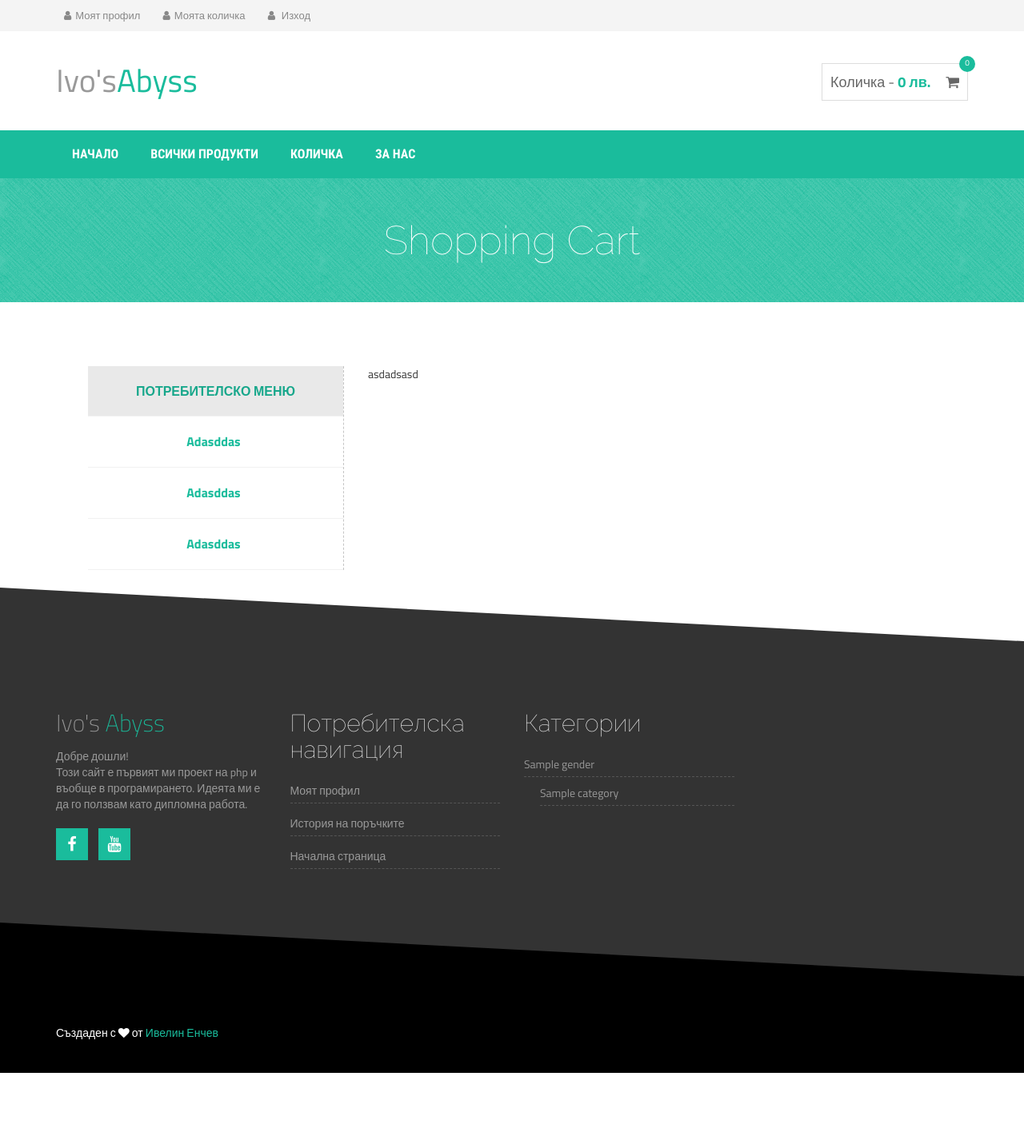
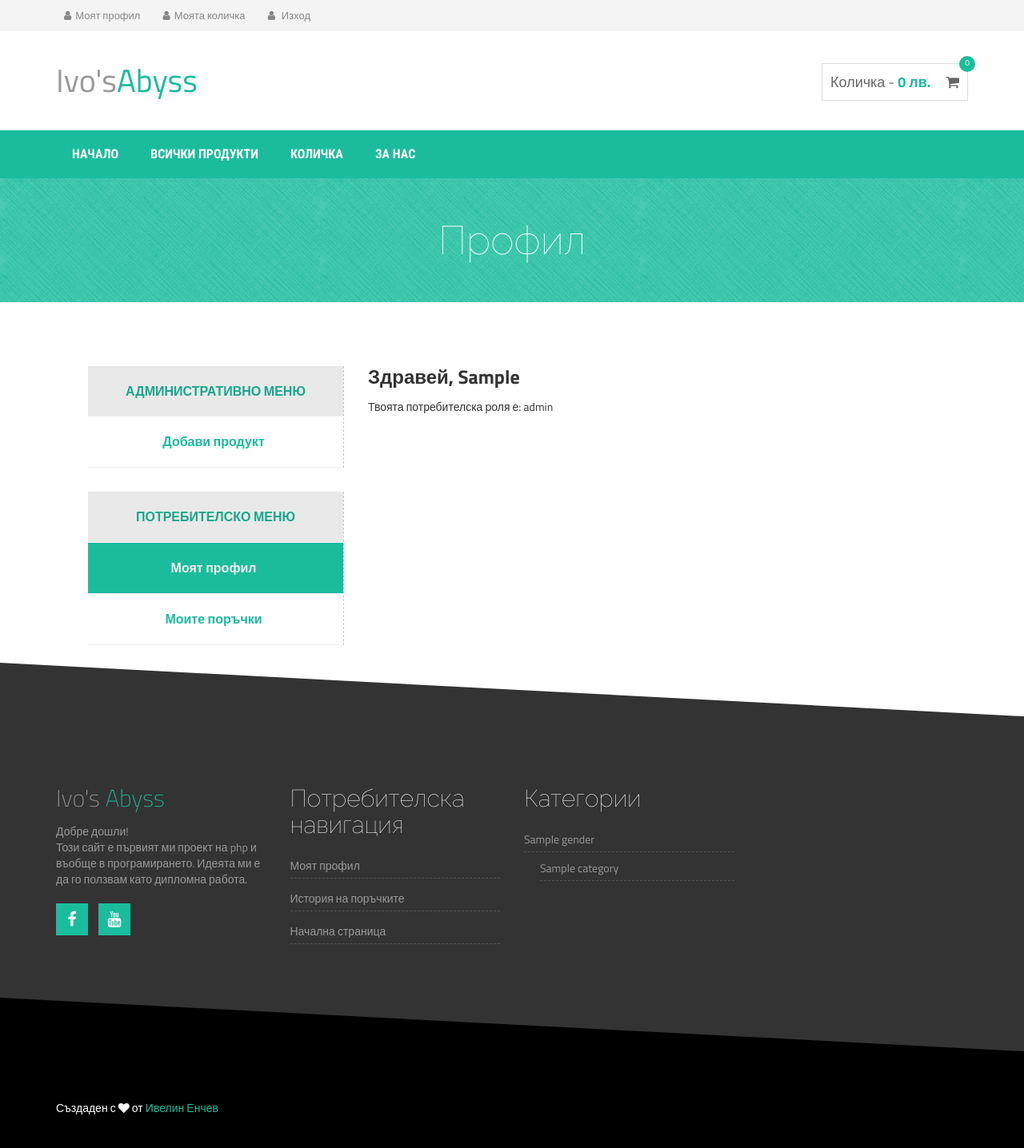
Before and after one commit to ifkuuu/diplomna, a PHP site: page /user_profile.php in a window 1280 px wide. Shown: the whole page at 80% size. Before the commit the page ends 1342 px from the top, so only its background shows below. Run offline with PHP 8.4, Linux system fonts and the light colour scheme; the visitor is signed in with stand-in values (Sample User, id 1); tables that the repository leaves empty or names only in its code hold one stand-in row (values such as "Sample post"); some libraries are stand-ins or nearby versions.

Commit message:
Added history of orders in user profile.

```diff
--- a/app.php
+++ b/app.php
@@ -27,7 +27,7 @@ if (strpos($URI, 'admin_') && isset($_SESSION['user_id'])) {
     unset($userService);
     if (!$user->isAdmin()) {
         unset($user);
-       // header('HTTP/1.0 403 Forbidden');
+        // header('HTTP/1.0 403 Forbidden');
         include_once "frontend/404_frontend.php";
         exit();
     }
--- a/css/style.css
+++ b/css/style.css
@@ -1068,11 +1068,15 @@ div.cart-collaterals ul.products li.product:hover .add_to_cart_button{background
     width: 33%;
 }
 
-.ivo-profile-sidebar ul {
+.ivo-profile-sidebar ul, .ivo-order-fieldset {
     border-right: 1px dashed #c5c5c5;
 
     text-align: center;
     list-style-type: none;
+}
+
+.ivo-order-fieldset li:hover {
+    cursor: pointer;
 }
 
 .ivo-profile-sidebar ul li {
@@ -1080,7 +1084,7 @@ div.cart-collaterals ul.products li.product:hover .add_to_cart_button{background
     padding: 10px 0;
 }
 
-.ivo-profile-sidebar ul li a {
+.ivo-profile-sidebar ul li a, .ivo-orders-container ul li a {
     display: block;
     font-size: 16px;
     font-weight: bold;
@@ -1102,7 +1106,7 @@ div.cart-collaterals ul.products li.product:hover .add_to_cart_button{background
     background-color: #1abc9c;
 }
 
-.ivo-profile-sidebar ul li:first-child {
+.ivo-profile-sidebar ul li:first-child, .ivo-order-fieldset li:first-child {
     background-color: #e9e9e9;
     color: #17a78b;
     font-size: 16px;
--- a/frontend/footer_frontend.php
+++ b/frontend/footer_frontend.php
@@ -28,7 +28,7 @@ $genders = $optionsService->getGenders();
                     <h2 class="footer-wid-title">Потребителска навигация </h2>
                     <ul>
                         <li><a href="user_profile.php">Моят профил</a></li>
-                        <li><a href="">История на поръчките</a></li>
+                        <li><a href="user_profile.php?orders=1">История на поръчките</a></li>
                         <li><a href="index.php">Начална страница</a></li>
                     </ul>
                 </div>
--- a/frontend/user_profile_frontend.php
+++ b/frontend/user_profile_frontend.php
@@ -1,5 +1,7 @@
 <?php
 include_once "header_frontend.php"
+/** @var \Data\Users\User $user */
+/** @var \Data\Orders\Order[] $orders */
 ?>
 
     <div class="product-big-title-area">
@@ -7,7 +9,7 @@ include_once "header_frontend.php"
             <div class="row">
                 <div class="col-md-12">
                     <div class="product-bit-title text-center">
-                        <h2>Shopping Cart</h2>
+                        <h2>Профил</h2>
                     </div>
                 </div>
             </div>
@@ -20,16 +22,80 @@ include_once "header_frontend.php"
         <div class="container">
             <div class="row">
                 <div class="col-md-4 ivo-profile-sidebar">
-                <ul class="ivo-profile-nav">
-                    <li>ПОТРЕБИТЕЛСКО МЕНЮ</li>
-                    <li><a href="#">Adasddas</a></li>
-                    <li><a href="#">Adasddas</a></li>
-                    <li><a href="#">Adasddas</a></li>
-                </ul>
+                <?php if ($user->isAdmin()): ?>
+                    <ul class="ivo-profile-nav">
+                        <li>АДМИНИСТРАТИВНО МЕНЮ</li>
+                        <li><a href="admin_add_product.php">Добави продукт</a></li>
+                    </ul>
+                    <br>
+                <?php endif; ?>
+                    <ul class="ivo-profile-nav">
+                        <li>ПОТРЕБИТЕЛСКО МЕНЮ</li>
+                        <li  class="ivo-selected-li"><a class="ivo-selected" href="user_profile.php">Моят профил</a></li>
+                        <li><a href="user_profile.php?orders=1">Моите поръчки</a></li>
+                    </ul>
                 </div>
 
                 <div class="col-md-8">
-                    <div>asdadsasd</div>
+                    <?php if (!isset($orders)): ?>
+                    <div>
+                        <h3>Здравей, <?= $user->getFirstName() ?></h3>
+                        <p>Твоята потребителска роля е: <?= $user->getRole() ?></p>
+                    </div>
+                    <?php endif; ?>
+                    <?php if (isset($orders)): ?>
+                        <?php foreach ($orders as $order): ?>
+                            <div class="ivo-orders-container">
+                                <ul class="ivo-order-fieldset">
+                                    <li> <a>Поръчка № <?= $order->getId() ?></a></li>
+                                    <li><table class="shop_table">
+                                        <thead>
+                                        <tr>
+                                            <th class="product-name">Продукт</th>
+                                            <th class="product-total">Цена</th>
+                                        </tr>
+                                        </thead>
+                                        <tbody>
+                                    <?php foreach ($order->getProducts() as $product): ?>
+                                        <tr class="cart_item">
+                                            <td class="product-name">
+                                                <?= $product->getName() ?><strong class="product-quantity"></strong>
+                                            </td>
+                                            <td class="product-total">
+                                                <span class="amount"><?= $product->getPrice() ?> лв.</span>
+                                            </td>
+                                        </tr>
+                                    <?php endforeach; ?>
+                                        </tbody>
+                                        <tfoot>
+
+                                        <tr class="cart-subtotal">
+                                            <th>Цена</th>
+                                            <td><span class="amount"><?= $order->getOrderCost() ?> лв.</span>
+                                            </td>
+                                        </tr>
+
+                                        <tr class="shipping">
+                                            <th>Цена за доставка</th>
+                                            <td>
+
+                                                Безплатна доставка
+                                                <input class="shipping_method" value="free_shipping" id="shipping_method_0" data-index="0" name="shipping_method[0]" type="hidden">
+                                            </td>
+                                        </tr>
+
+
+                                        <tr class="order-total">
+                                            <th>Крайна цена</th>
+                                            <td><strong><span class="amount"><?= $order->getOrderCost() ?> лв.</span></strong> </td>
+                                        </tr>
+                                        </tfoot>
+                                    </table>
+                                    </li>
+                                </ul>
+                            </div>
+                        <?php endforeach; ?>
+                    <?php endif; ?>
                 </div>
             </div>
         </div>
--- a/js/main.js
+++ b/js/main.js
@@ -106,13 +106,25 @@ jQuery(document).ready(function($){
 
     /* ============================================================================================================== */
 
+    // Sets the correct classes for highlighting li items on menus.
+
     // Ivo - add active class to header nav
     let ivoUrl = window.location.pathname;
+    let ivoHref = window.location.href;
     // Get just the file name (ex. search.php) and find an <a> with that href and add class 'active' to it.
     ivoUrl = ivoUrl.split('/');
+    ivoHref = ivoHref.split('/');
     ivoUrl = ivoUrl.slice(-1).pop();
+    ivoHref = ivoHref.slice(-1).pop();
+
     $(".nav li").removeClass("active");
     $('.nav li a[href="'+ivoUrl+'"]').parent('li').addClass("active");
+
+    ivoProfileUl = $(".ivo-profile-nav");
+    ivoProfileUl.find('li').removeClass("ivo-selected-li");
+    ivoProfileUl.find('li a').removeClass("ivo-selected");
+    ivoProfileUl.find('li a[href="'+ivoHref+'"]').addClass("ivo-selected");
+    ivoProfileUl.find('li a[href="'+ivoHref+'"]').parent('li').addClass("ivo-selected-li");
 
     /* ============================================================================================================== */
 
@@ -367,4 +379,12 @@ jQuery(document).ready(function($){
 
     /* ============================================================================================================== */
 
+    orderTable = $(".ivo-order-fieldset table");
+    orderTable.hide();
+    $(".ivo-order-fieldset").on("click", function () {
+        $(this).find('table').toggle();
+    });
+
+    /* ============================================================================================================== */
+
 });
--- a/user_profile.php
+++ b/user_profile.php
@@ -1,4 +1,12 @@
 <?php
 require_once "app.php";
 
+$userService = new \Service\UserService($db, $validatorService, $encryptionService);
+$user = $userService->loadUser($_SESSION['user_id']);
+
+if (isset($_GET['orders'])) {
+    $ordersService = new \Service\Orders\OrdersService($db, $productService, $userService);
+    $orders = $ordersService->getAllOrders($user->getId());
+}
+
 include_once "frontend/user_profile_frontend.php";
```
Also changed, not shown: frontend/admin_add_product_frontend.php (+11 -2 lines), images/5a4f73071de01_k.jpg (added), images/5a4f73071e9b9_t3_5nx8vk.jpg (added).
